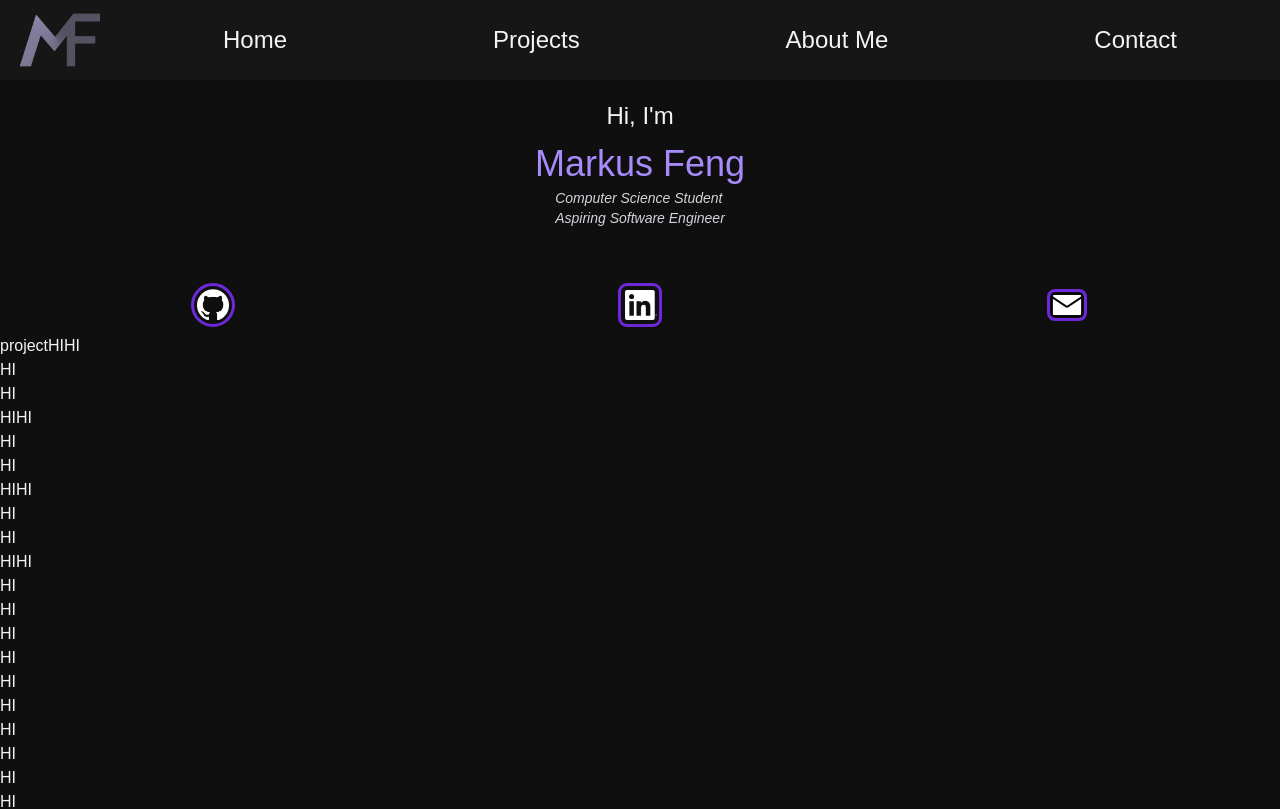
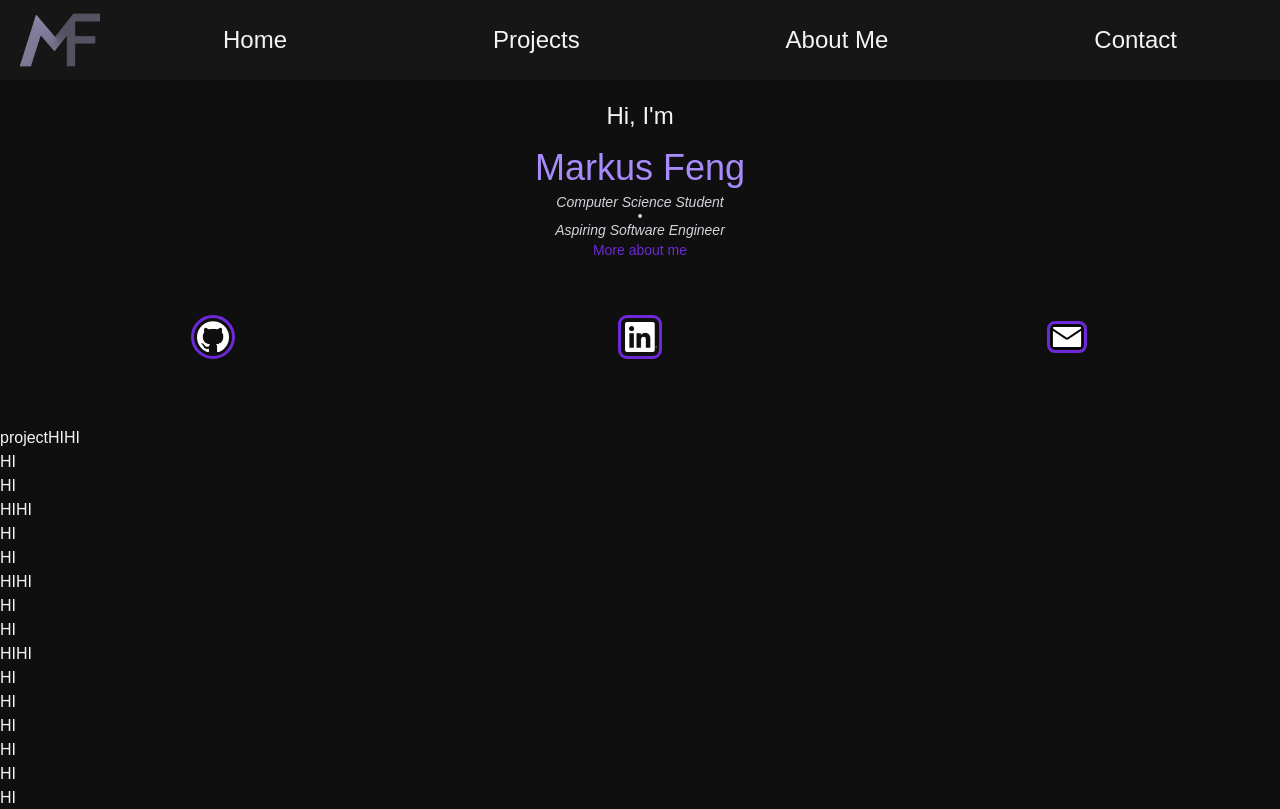
Before and after one commit to mkusf/mkusf.github.io, a React (Vite) app: page / in a window 1280 px wide. Shown: the top 809 px of the page. Built offline with nearby package versions, Linux system fonts and the light colour scheme; a web font is replaced by a local one.

Commit message:
Add about me link to homepage

```diff
--- a/src/pages/Home.jsx
+++ b/src/pages/Home.jsx
@@ -1,18 +1,24 @@
 export default function Home({ id }) {
     return(
         <div id={id} className="z-0 pt-30 md:pt-22 flex flex-col">
+            {/* Introduction */}
             <div className="flex flex-col items-center gap-1 pt-3">
                 <div className="text-2xl font-light">
                     Hi, I'm
                 </div>
-                <div className="mt-2 text-4xl text-[#A78BFA]">
+                <div className="mt-3 text-4xl text-[#A78BFA]">
                     Markus Feng
                 </div>
-                <div className="text-[#D1D5DB] text-sm italic">
-                    Computer Science Student <br/> Aspiring Software Engineer
+                <div className="text-[#D1D5DB] text-sm italic text-center">
+                    Computer Science Student<p className="text-sm/2" >•</p> Aspiring Software Engineer <br/>
+                    <a href="#AboutMe" className="text-[#6D28D9] active:text-[#14B8A6] text-sm not-italic text-center">
+                    More about me
+                    </a>
                 </div>
+
             </div>
-            <div className="flex flex-row justify-around items-center mt-15 ">
+            {/* Links */}
+            <div className="flex flex-row justify-around items-center my-15 ">
                 <a className={`
                     pb-[0.5px] outline-3 outline-[#6D28D9] rounded-4xl outline-offset-3
                     active:outline-[#14B8A6]
```
